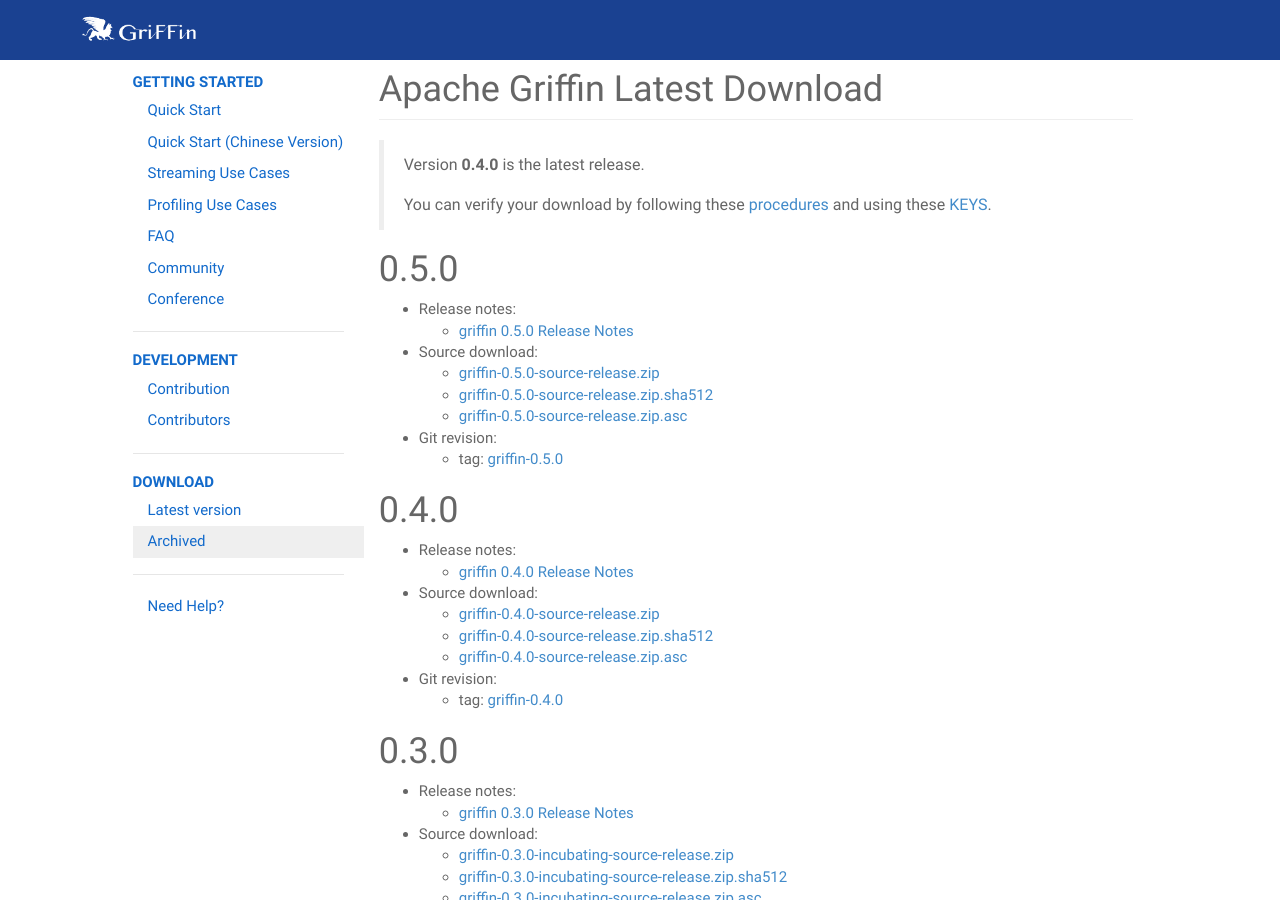
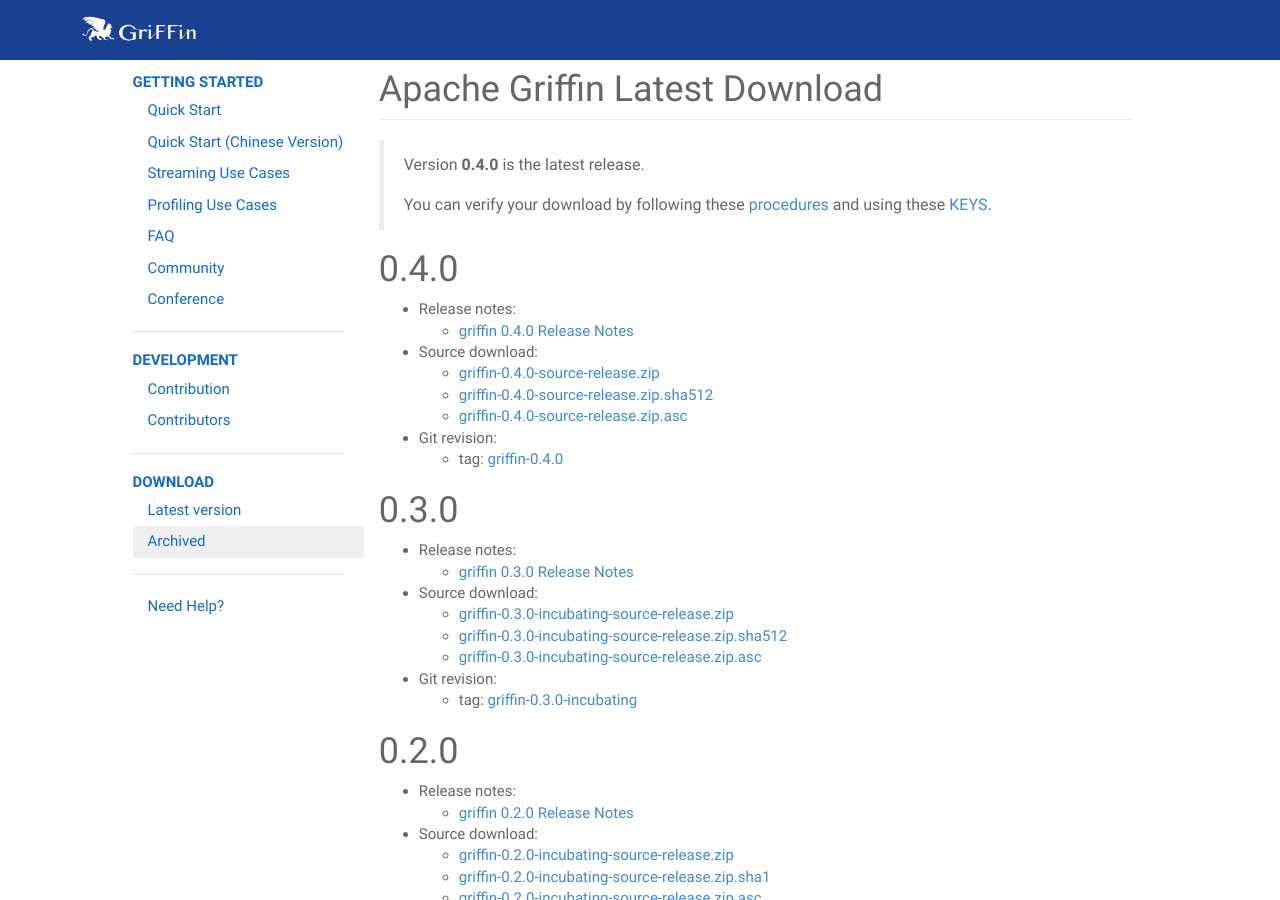
Before and after one commit to apache/griffin-site, a Jekyll site: the page built from download.md, in a window 1280 px wide and 900 px high. Built offline with Jekyll 4.4.1, drawn with Linux system fonts in a browser that asks for light colours; comment, search, counter and statistics services are not loaded.

Commit message:
Revert "Initial commit"
This reverts commit 46166e344321fc083c2fd81615cfeb91eb8db19c.

```diff
--- a/download.md
+++ b/download.md
@@ -7,16 +7,6 @@
 > Version **0.4.0** is the latest release.
 >
 > You can verify your download by following these [procedures](https://www.apache.org/info/verification.html) and using these [KEYS](https://archive.apache.org/dist/griffin/KEYS).
-
-# 0.5.0
-* Release notes:
-	* [griffin 0.5.0 Release Notes](https://archive.apache.org/dist/griffin/0.5.0/CHANGES.txt)
-* Source download:
-	* [griffin-0.5.0-source-release.zip](https://archive.apache.org/dist/griffin/0.5.0/griffin-0.5.0-source-release.zip)
-	* [griffin-0.5.0-source-release.zip.sha512](https://archive.apache.org/dist/griffin/0.5.0/griffin-0.5.0-source-release.zip.sha512)
-	* [griffin-0.5.0-source-release.zip.asc](https://archive.apache.org/dist/griffin/0.5.0/griffin-0.5.0-source-release.zip.asc)
-* Git revision:
-	* tag: [griffin-0.5.0](https://gitbox.apache.org/repos/asf?p=griffin.git;a=tag;h=refs/tags/griffin-0.5.0)
 
 # 0.4.0
 * Release notes:
```
Also changed, not shown: community.md (+1 -1 lines), latest.md (+7 -7 lines).
